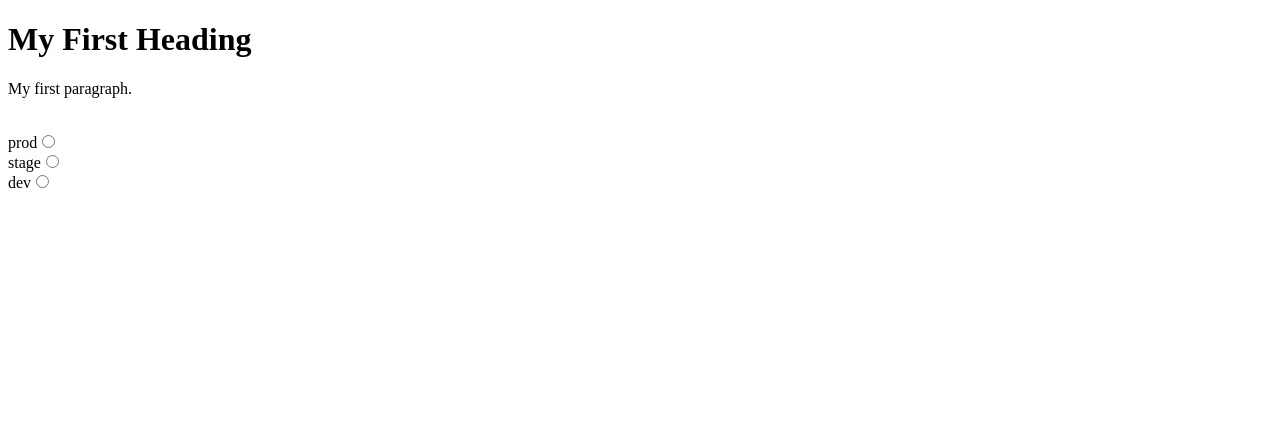
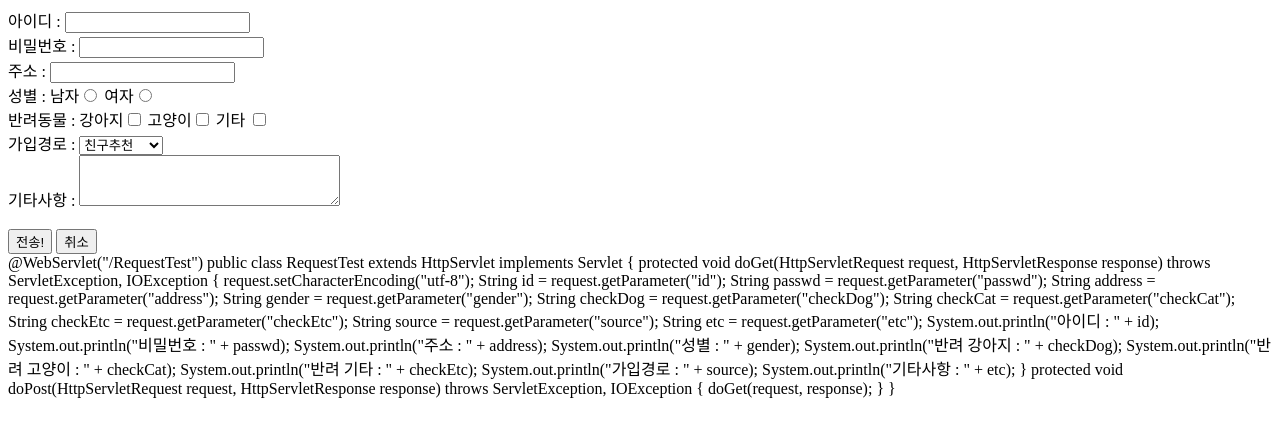
Before and after one commit to kimih2/kimih2.github.io, a plain HTML site: page index.html in a window 1280 px wide. Drawn offline with Linux system fonts and the light colour scheme.

Commit message:
Update index.html

```diff
--- a/index.html
+++ b/index.html
@@ -2,12 +2,66 @@
 <html>
 <body>
 
-<h1>My First Heading</h1>
+    <form action="/RequestTest" method="get">
+           아이디 :   <input type="text" name="id"><br>
+           비밀번호 :      <input type="password" name="passwd"><br>
+           주소 :          <input type="text" name="address"><br>
+           성별 :     남자<input type="radio" name="gender" value="male">
+                     여자<input type="radio" name="gender" value="female"><br>
+           반려동물 :  강아지<input type="checkbox" name="checkDog" value="d">
 
-<p>My first paragraph.</p>
-<br>prod<input type="radio" name="gender" value="prod">
-<br>stage<input type="radio" name="gender" value="stage">
-<br>dev<input type="radio" name="gender" value="dev">
+                           고양이<input type="checkbox" name="checkCat" value="c">
+
+                           기타  <input type="checkbox" name="checkEtc" value="e"><br>
+         가입경로 :  <select name="source">
+                          <option value="recommand">친구추천</option>
+                          <option value="search">인터넷검색</option>
+                          <option value="facebook">페이스북</option>
+                          <option value="advertise">광고</option>
+                     </select><br>
+          기타사항 : <textarea name="etc" rows="3" cols="30"></textarea><br><br>
+           <input type="submit" value="전송!"> <input type="reset" value="취소">
+     </form>
+
+
+
+
 
 </body>
+  @WebServlet("/RequestTest")
+public class RequestTest extends HttpServlet implements Servlet {
+
+     protected void doGet(HttpServletRequest request, HttpServletResponse response)
+                throws ServletException, IOException {
+           request.setCharacterEncoding("utf-8");
+           String id = request.getParameter("id");
+           String passwd = request.getParameter("passwd");
+           String address = request.getParameter("address");
+           String gender = request.getParameter("gender");
+           String checkDog = request.getParameter("checkDog");
+           String checkCat = request.getParameter("checkCat");
+           String checkEtc = request.getParameter("checkEtc");
+           String source = request.getParameter("source");
+           String etc = request.getParameter("etc");
+
+
+
+           System.out.println("아이디 : " + id);
+           System.out.println("비밀번호 : " + passwd);
+           System.out.println("주소 : " + address);
+           System.out.println("성별 : " + gender);
+           System.out.println("반려 강아지 : " + checkDog);
+           System.out.println("반려 고양이 : " + checkCat);
+           System.out.println("반려 기타 : " + checkEtc);
+           System.out.println("가입경로 : " + source);
+           System.out.println("기타사항 : " + etc);
+
+     }
+
+     protected void doPost(HttpServletRequest request, HttpServletResponse response)
+                throws ServletException, IOException {
+           doGet(request, response);
+     }
+
+}
 </html>
```
